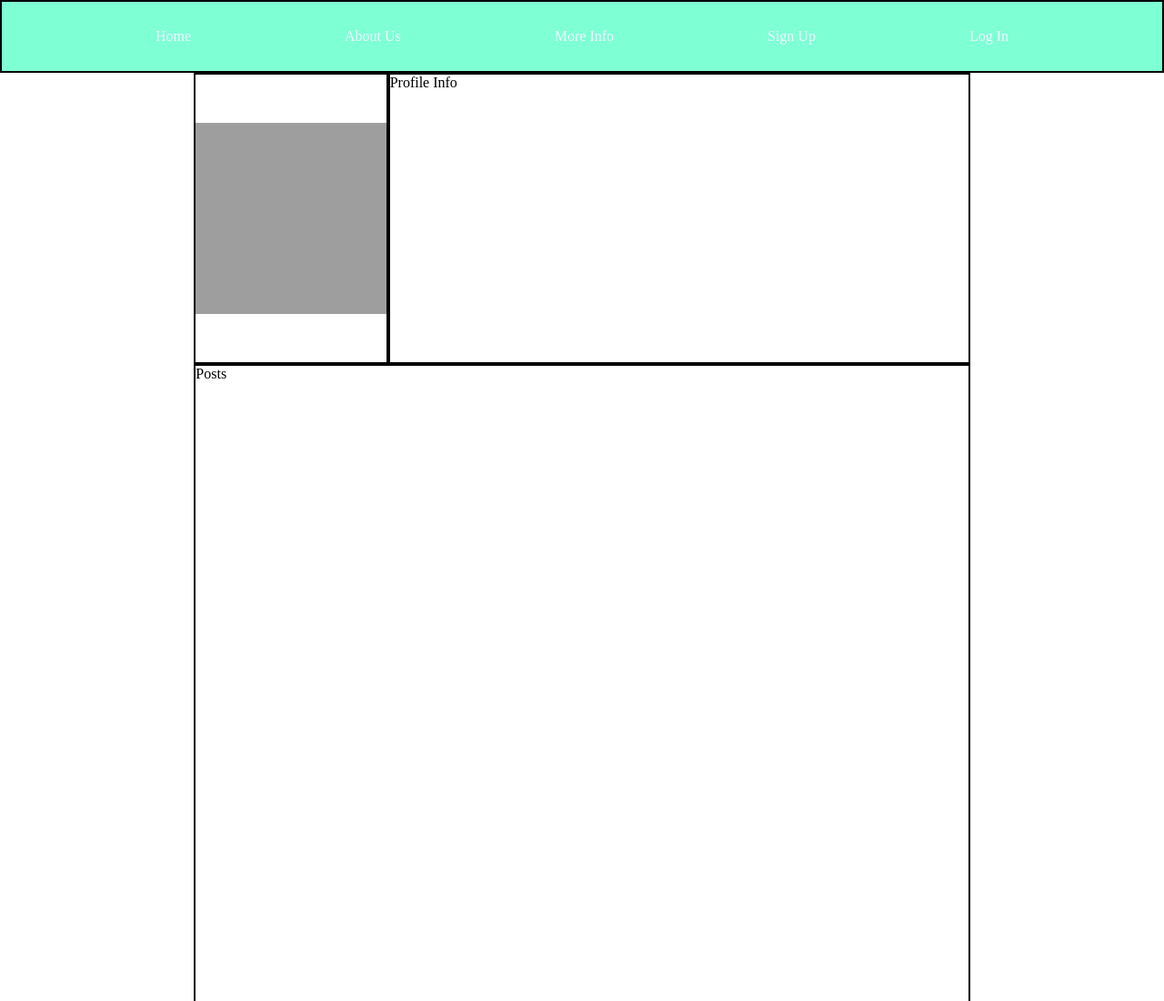
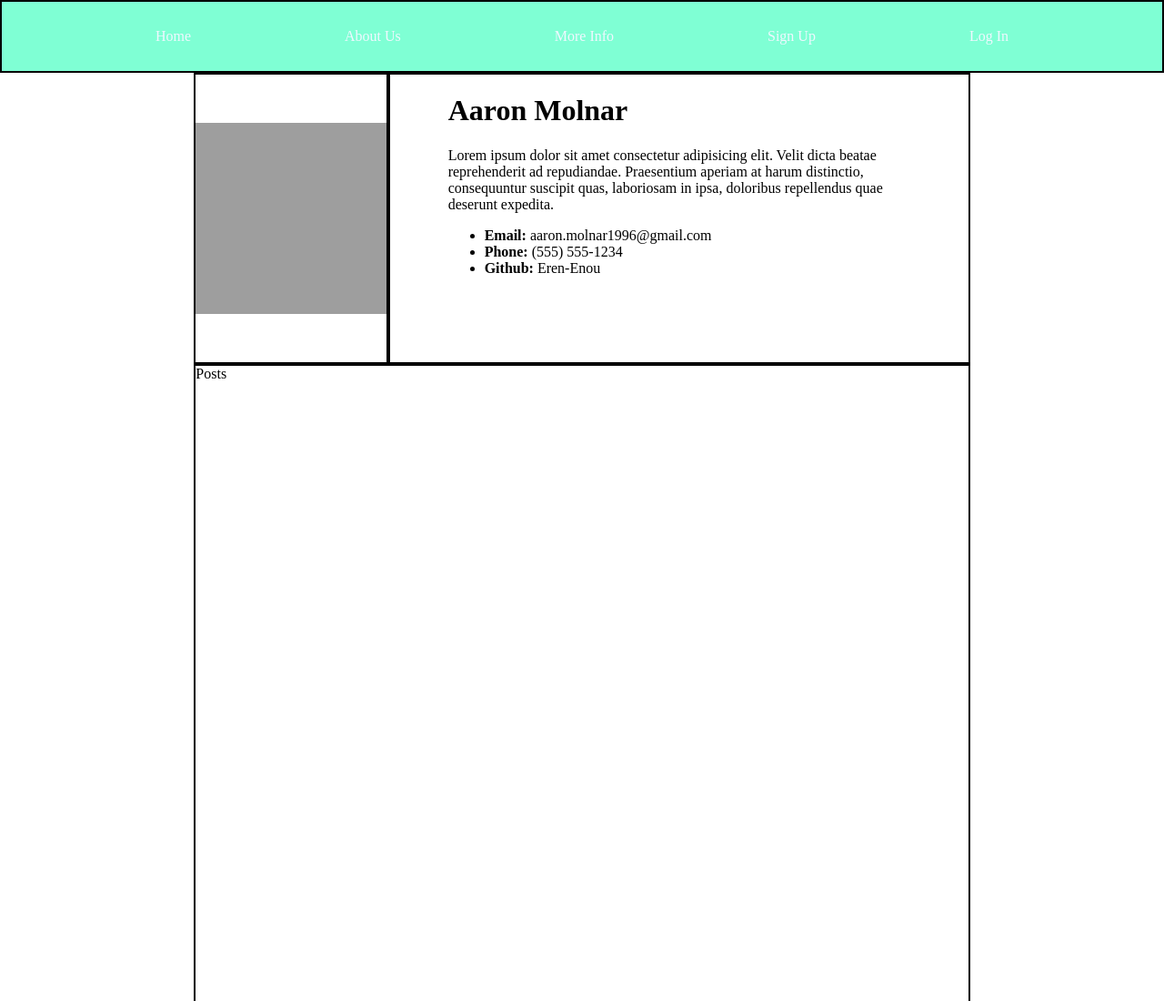
Before and after one commit to Eren-Enou/grid_practice, a plain HTML site: page index.html in a window 1280 px wide. Shown: the top 1100 px of the page at 91% size. Drawn offline with Linux system fonts and the light colour scheme; grey boxes are pictures that could not be loaded.

Commit message:
update profile info

```diff
--- a/css/main.css
+++ b/css/main.css
@@ -33,6 +33,14 @@ body{
 
 .prof-info{
     grid-area: prof-info;
+    dSisplay: flex;
+    flex-direction: column;
+    justify-content: space-evenly;
+    padding: 0 5vw;
+}
+
+.prof-info > h1{
+    align-self: center;
 }
 
 .prof-pic{
--- a/index.html
+++ b/index.html
@@ -16,10 +16,32 @@
             <a href="#">Sign Up</a>
             <a href="#">Log In</a>
         </div>
-        <div class="prof-info area-border">Profile Info</div>
+
+        <div class="prof-info area-border">
+            <!-- Header Name -->
+            <h1>Aaron Molnar</h1>
+
+            <!-- About Me -->
+            <div class="about">
+                <p>Lorem ipsum dolor sit amet consectetur adipisicing elit. Velit dicta beatae reprehenderit ad repudiandae. Praesentium aperiam at harum distinctio, consequuntur suscipit quas, laboriosam in ipsa, doloribus repellendus quae deserunt expedita.</p>
+            </div>
+
+            <!-- Contact Me -->
+            <div class="contact">
+                <ul>
+                    <li><b>Email: </b>aaron.molnar1996@gmail.com</li>
+                    <li><b>Phone: </b>(555) 555-1234</li>
+                    <li><b>Github: </b>Eren-Enou</li>
+
+                </ul>
+            </div>
+
+        </div>
+
         <div class="prof-pic area-border">
             <img src="https://picsum.photos/500" alt="Profile Picture" id="profPic">
         </div>
+
         <div class="posts area-border">Posts</div>
     </div>
 </body>
```
